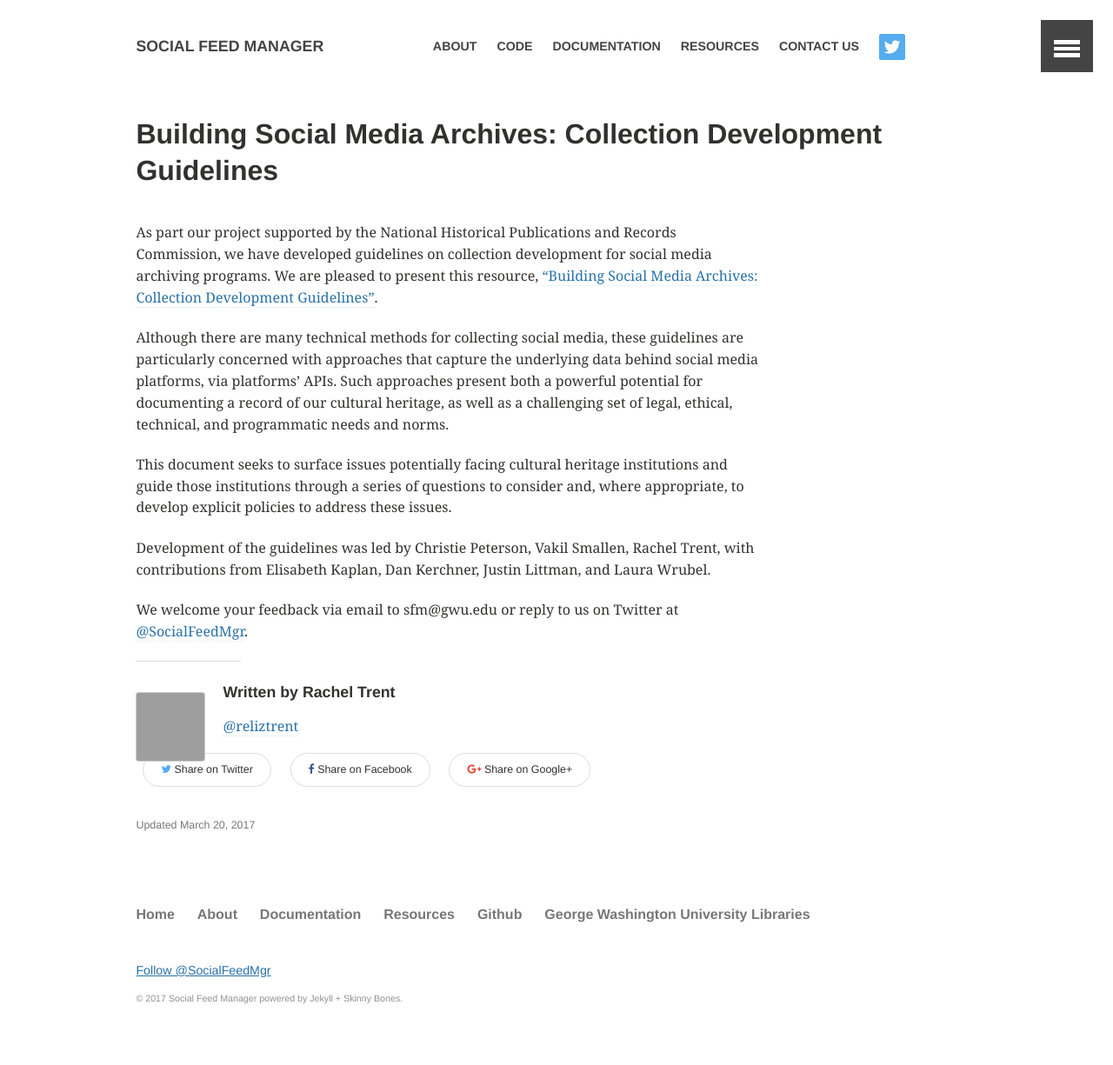
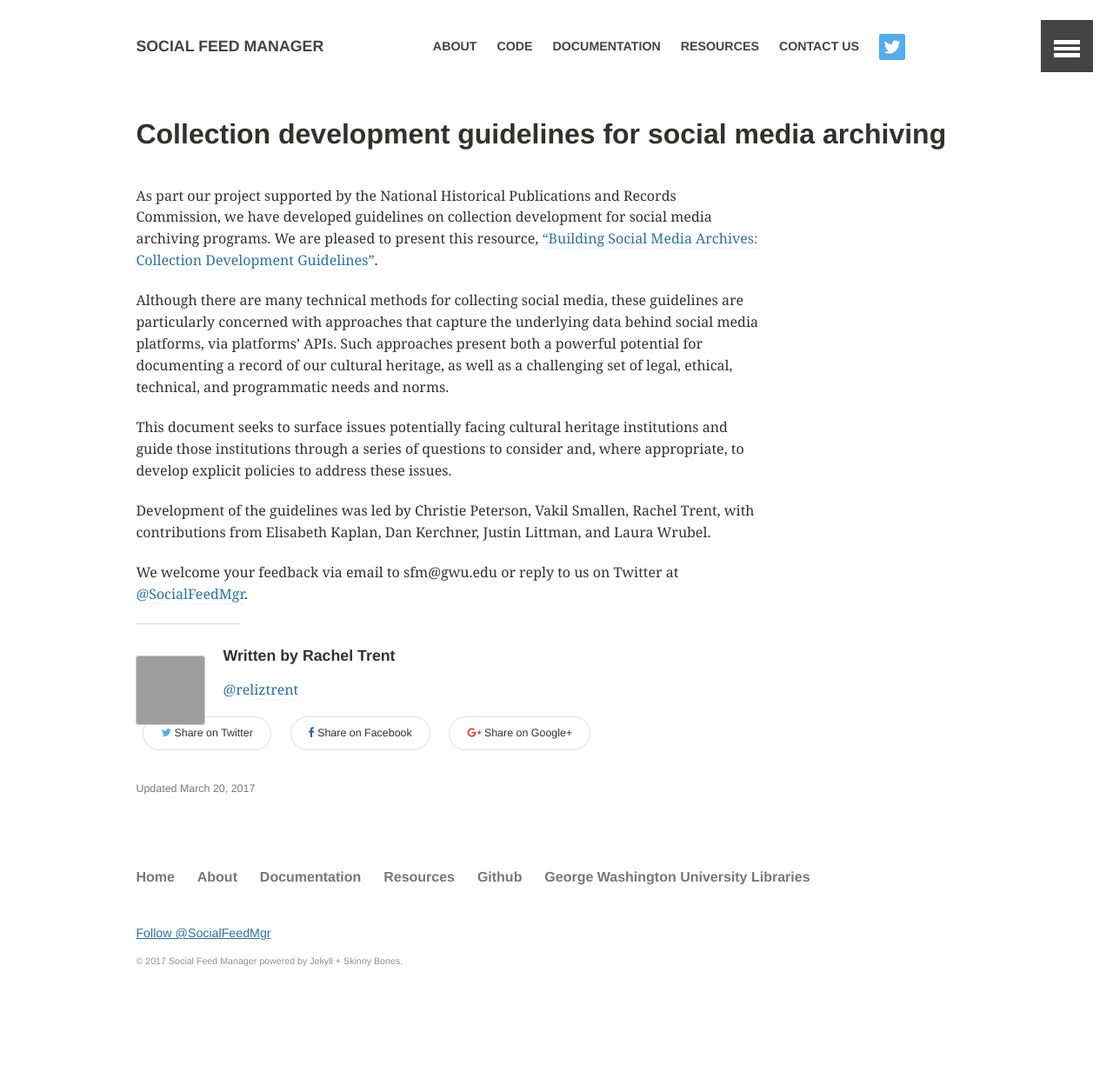
Before and after one commit to gwu-libraries/sfm-ui, a Jekyll site: the page built from _posts/2017-03-20-guidelines.md, in a window 1280 px wide. Shown: the whole page at 87% size. Built offline with Jekyll 4.4.1, drawn with Linux system fonts in a browser that asks for light colours; comment, search, counter and statistics services are not loaded; after the commit the page ends 1182 px from its top, so only the background shows below that.

Commit message:
additional edits to guidelines release

```diff
--- a/_data/authors.yml
+++ b/_data/authors.yml
@@ -33,4 +33,5 @@
 rachel_trent:
   name: Rachel Trent
   email: racheltrent@gwu.edu
+  avator: bio-photo.jpg
   twitter: reliztrent
--- a/_posts/2017-03-20-guidelines.md
+++ b/_posts/2017-03-20-guidelines.md
@@ -1,6 +1,6 @@
 ---
 layout: article
-title: "Building Social Media Archives: Collection Development Guidelines"
+title: "Collection development guidelines for social media archiving"
 permalink: /posts/2017-03-20-releasing-datasets
 date: 2017-03-20
 modified: 2017-03-20
```
